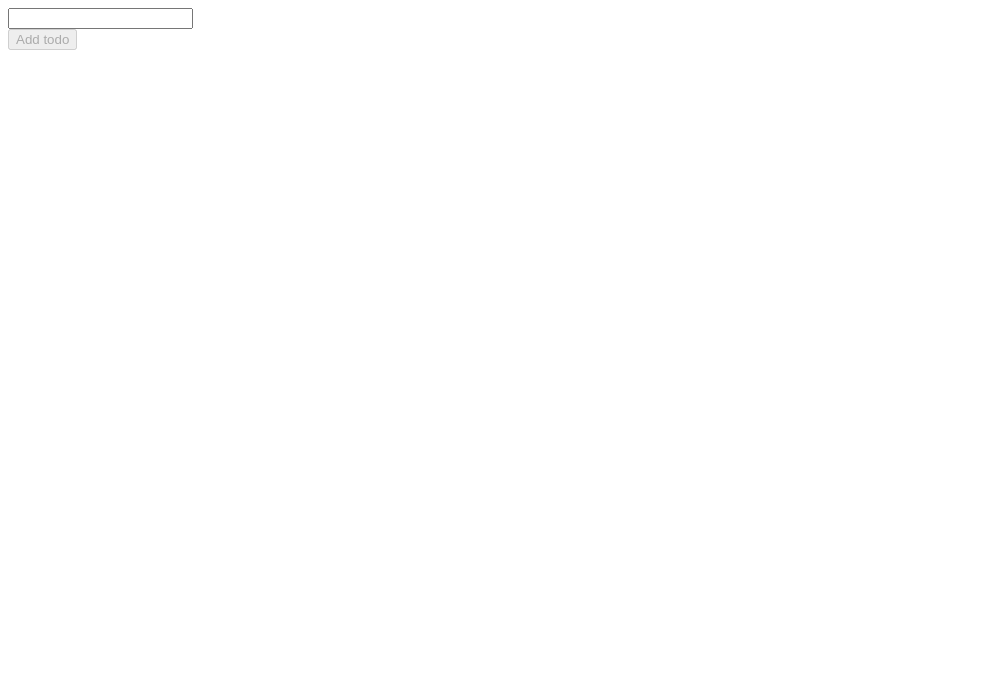
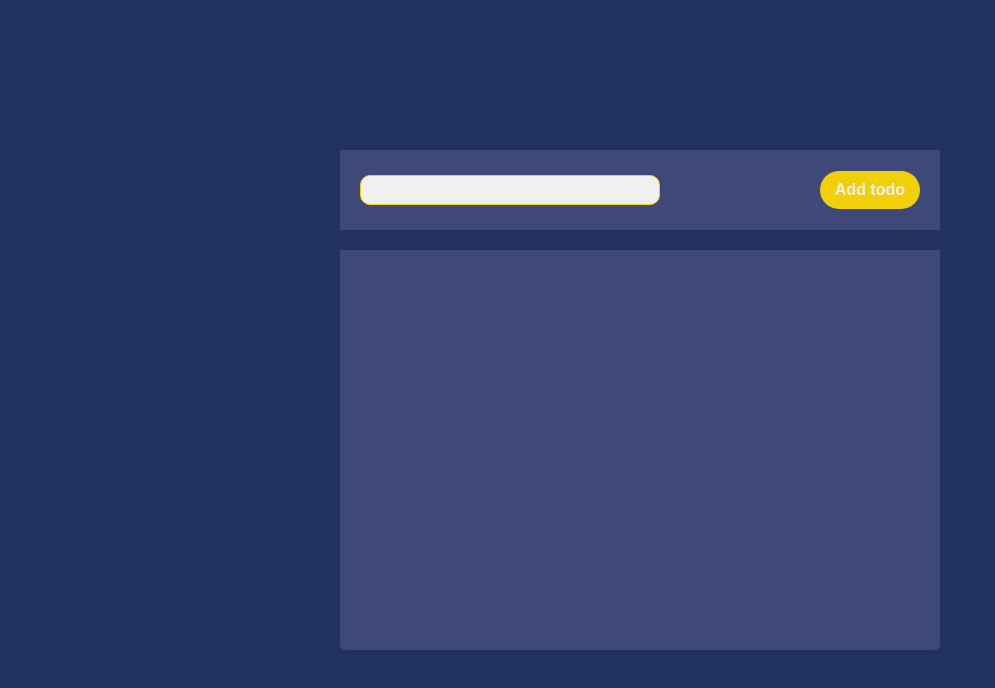
Before and after one commit to Kiarash-ip/Todo-App, a React (Create React App) app: page / in a window 1280 px wide. Shown: the top 688 px of the page, without its empty margins (0-995 px from the left). Built offline with nearby package versions, Linux system fonts and the light colour scheme.

Commit message:
styles added to my project

```diff
--- a/package.json
+++ b/package.json
@@ -6,6 +6,7 @@
     "@testing-library/jest-dom": "^5.16.2",
     "@testing-library/react": "^12.1.2",
     "@testing-library/user-event": "^13.5.0",
+    "node-sass": "^7.0.1",
     "react": "^17.0.2",
     "react-dom": "^17.0.2",
     "react-scripts": "5.0.0",
--- a/public/index.html
+++ b/public/index.html
@@ -10,21 +10,8 @@
       content="Web site created using create-react-app"
     />
     <link rel="apple-touch-icon" href="%PUBLIC_URL%/logo192.png" />
-    <!--
-      manifest.json provides metadata used when your web app is installed on a
-      user's mobile device or desktop. See https://developers.google.com/web/fundamentals/web-app-manifest/
-    -->
     <link rel="manifest" href="%PUBLIC_URL%/manifest.json" />
-    <!--
-      Notice the use of %PUBLIC_URL% in the tags above.
-      It will be replaced with the URL of the `public` folder during the build.
-      Only files inside the `public` folder can be referenced from the HTML.
-
-      Unlike "/favicon.ico" or "favicon.ico", "%PUBLIC_URL%/favicon.ico" will
-      work correctly both with client-side routing and a non-root public URL.
-      Learn how to configure a non-root public URL by running `npm run build`.
-    -->
-    <title>React App</title>
+    <title>Todos App</title>
   </head>
   <body>
     <noscript>You need to enable JavaScript to run this app.</noscript>
--- a/src/App.js
+++ b/src/App.js
@@ -1,13 +1,16 @@
 import AddTodo from "./components/AddTodo";
 import TodoList from "./components/TodoList";
 import TodosProvider from "./context/TodosProvider";
+import "./scss/styles.scss";
 
 function App() {
   return (
     <TodosProvider>
       <div className="App">
-        <AddTodo />
-        <TodoList />
+        <div className="todoApp-container">
+          <AddTodo />
+          <TodoList />
+        </div>
       </div>
     </TodosProvider>
   );
--- a/src/components/AddTodo.js
+++ b/src/components/AddTodo.js
@@ -5,15 +5,16 @@ export default function AddTodo() {
   const [state, setState] = useState("");
   const { dispatch } = useContext(todosContext);
 
-  const addTodokHandler = () => {
+  const addTodokHandler = (e) => {
+    e.preventDefault();
     dispatch({ type: "ADD-TODO", payload: state });
     setState("");
   };
 
   return (
     <div>
-      <div>
-        <form>
+      <div className="addTodo__input--Container">
+        <form onSubmit={addTodokHandler}>
           <input
             type="text"
             value={state}
--- a/src/components/Todo.js
+++ b/src/components/Todo.js
@@ -6,14 +6,24 @@ export default function Todo({ text }) {
   const [completed, setCompleted] = useState(false);
 
   return (
-    <div>
+    <div className="todoItem__container">
       <p>{completed ? <del>{text}</del> : text}</p>
-      {!completed && (
-        <button onClick={() => setCompleted(true)}>Completed</button>
-      )}
-      <button onClick={() => dispatch({ type: "DELETE-TODO", payload: text })}>
-        Delete
-      </button>
+      <div>
+        {!completed && (
+          <button
+            className="compeleted__button"
+            onClick={() => setCompleted(true)}
+          >
+            Completed
+          </button>
+        )}
+        <button
+          className="delete__button"
+          onClick={() => dispatch({ type: "DELETE-TODO", payload: text })}
+        >
+          Delete
+        </button>
+      </div>
     </div>
   );
 }
--- a/src/components/TodoList.js
+++ b/src/components/TodoList.js
@@ -6,7 +6,7 @@ export default function TodoList() {
   const { state } = useContext(todosContext);
 
   return (
-    <div>
+    <div className="todoList__container">
       {state?.todos.map((todo) => (
         <Todo key={todo.id} text={todo.text} />
       ))}
--- a/src/context/TodosProvider.js
+++ b/src/context/TodosProvider.js
@@ -30,8 +30,6 @@ const reducer = (state, action) => {
 export default function TodosProvider({ children }) {
   const [state, dispatch] = useReducer(reducer, initialState);
 
-  console.log(state);
-
   return (
     <todosContext.Provider value={{ state, dispatch }}>
       {children}
--- /dev/null
+++ b/src/scss/styles.scss
@@ -0,0 +1,121 @@
+$primary-color: #21325e;
+$secondary-color: #3e497a;
+$third-color: #f1d00a;
+$white-color: #f0f0f0;
+
+html {
+  font-family: Arial, Helvetica, sans-serif;
+}
+
+@mixin buttons {
+  padding: 5px 10px;
+  border: 2px solid $white-color;
+  border-radius: 10px;
+  background-color: $third-color;
+  font-weight: bold;
+  color: $white-color;
+  font-size: 16px;
+  transition: all 0.2s ease;
+  &:hover {
+    background-color: darken($third-color, 3%);
+  }
+}
+
+* {
+  box-sizing: border-box;
+  margin: 0;
+  padding: 0;
+}
+
+.App {
+  background-color: $primary-color;
+  width: 100vw;
+  height: 100vh;
+  display: flex;
+  justify-content: center;
+  align-items: center;
+}
+
+.todoApp-container {
+  display: flex;
+  flex-direction: column;
+  width: 600px;
+  min-height: 500px;
+  background-color: $secondary-color;
+  border-radius: 5px;
+}
+
+.addTodo__input--Container {
+  display: flex;
+  align-items: center;
+  width: 100%;
+  background-color: $secondary-color;
+  height: 60px;
+  padding: 40px 0;
+  border-bottom: 20px solid $primary-color;
+
+  input {
+    margin-left: 20px;
+    width: 300px;
+    height: 30px;
+    border-radius: 10px;
+    border: 1px solid $third-color;
+    padding: 10px;
+    font-size: large;
+    background-color: $white-color;
+    transition: all 0.2s ease;
+
+    &:focus {
+      outline: none;
+      border-color: darken($third-color, 5%);
+      background-color: #fff;
+    }
+  }
+
+  button {
+    margin-left: auto;
+    margin-right: 20px;
+    outline: none;
+    border: none;
+    padding: 10px 15px;
+    border-radius: 20px;
+    font-weight: bold;
+    background-color: $third-color;
+    color: $white-color;
+    cursor: pointer;
+    transition: all 0.2s ease;
+    font-size: 16px;
+
+    &:hover {
+      background-color: darken($third-color, 3%);
+    }
+  }
+}
+
+.todoList__container {
+  display: flex;
+  flex-direction: column;
+}
+
+.todoItem__container {
+  display: flex;
+  justify-content: space-between;
+  border-bottom: 3px solid $primary-color;
+  width: 100%;
+  align-items: center;
+  padding: 20px 10px;
+
+  p {
+    color: $white-color;
+    height: auto;
+  }
+}
+
+.compeleted__button {
+  @include buttons();
+}
+
+.delete__button {
+  margin-left: 10px;
+  @include buttons();
+}
```
Also changed, not shown: 1 other file (tests, documents, lock files or other folders).
